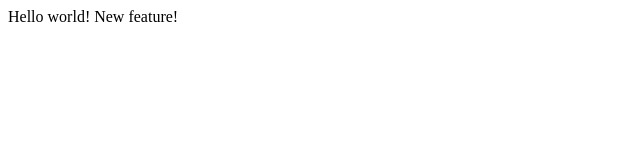
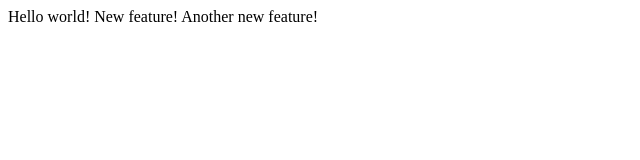
Before and after one commit to yanulov/week1, a plain HTML site: page index.html in a window 1280 px wide. Shown: the whole page, without its empty margins (0-640 px from the left). Drawn offline with Linux system fonts and the light colour scheme.

Commit message:
Added another feature

```diff
--- a/index.html
+++ b/index.html
@@ -6,5 +6,6 @@
     <body>
         Hello world!
         New feature!
+	Another new feature!
     </body>
 </html>
```
